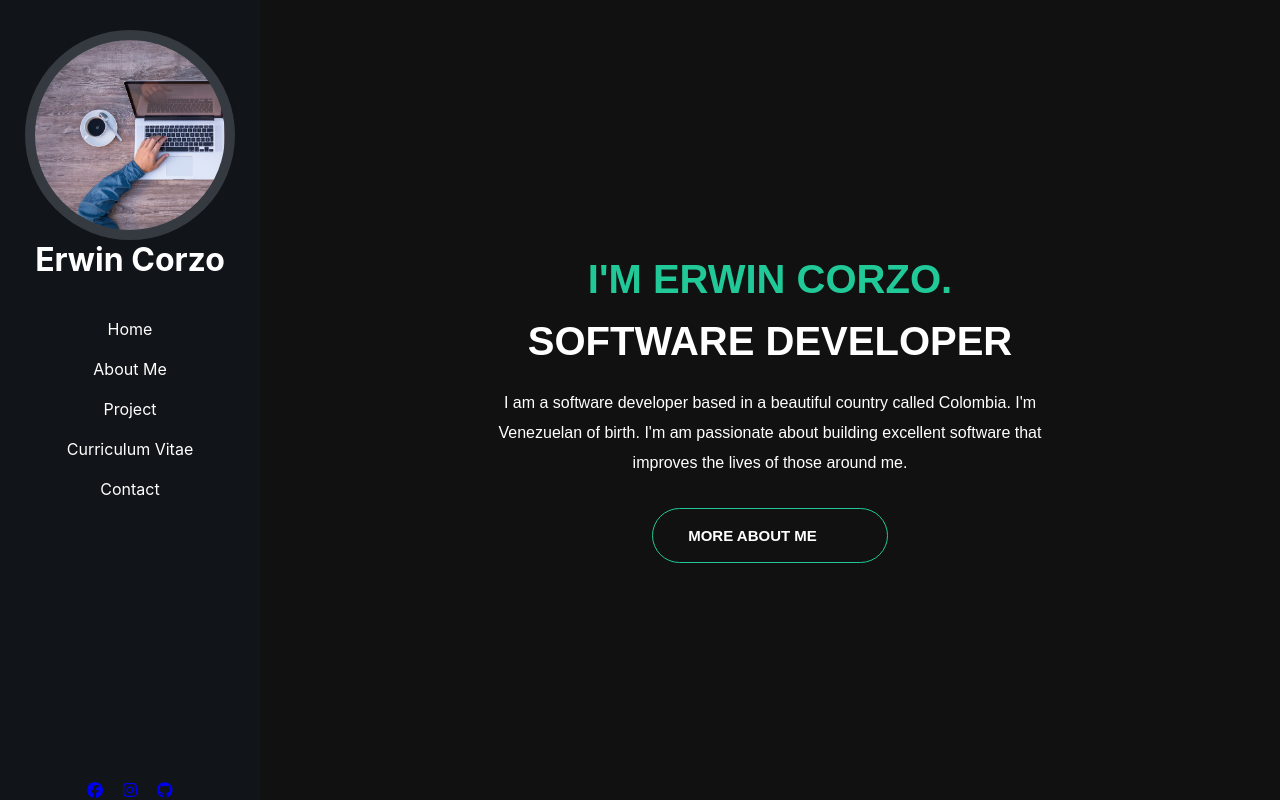
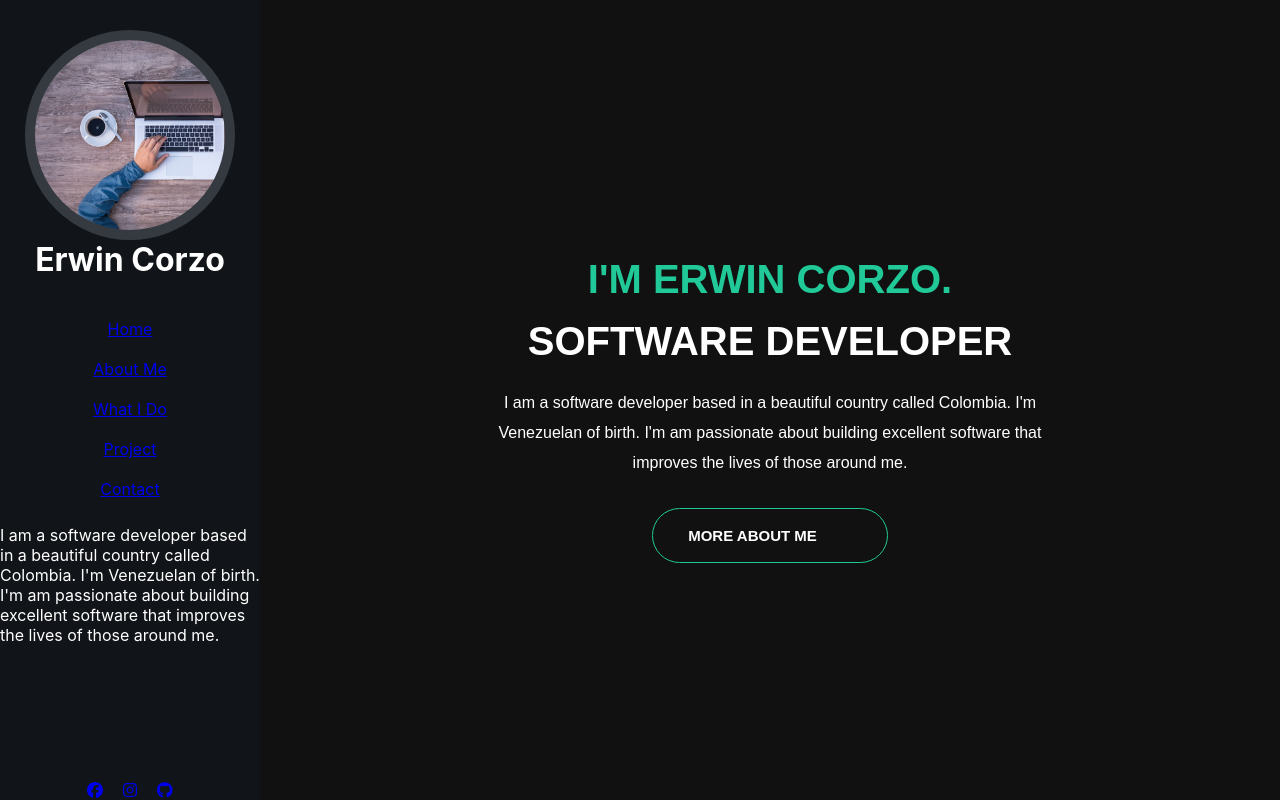
Before and after one commit to Erwin17/PersonalWebSite, a React (Create React App) app: page /about in a window 1280 px wide. Built offline with nearby package versions, Linux system fonts and the light colour scheme.

Commit message:
add pages and link for project

```diff
--- a/package.json
+++ b/package.json
@@ -14,6 +14,7 @@
     "@testing-library/user-event": "^13.5.0",
     "react": "^18.1.0",
     "react-dom": "^18.1.0",
+    "react-router-dom": "^6.3.0",
     "react-scripts": "5.0.1",
     "web-vitals": "^2.1.4"
   },
--- a/src/App.js
+++ b/src/App.js
@@ -1,14 +1,16 @@
 import images from './assets/image/images';
 import { FontAwesomeIcon } from '@fortawesome/react-fontawesome';
-import {faHouse} from '@fortawesome/free-solid-svg-icons';
-import { faUserLarge } from '@fortawesome/free-solid-svg-icons';
-import { faBriefcase } from '@fortawesome/free-solid-svg-icons';
-import { faAddressBook } from '@fortawesome/free-regular-svg-icons';
-import { faBars } from '@fortawesome/free-solid-svg-icons';
 
+import {faBars} from '@fortawesome/free-solid-svg-icons';
 import { faFacebook } from '@fortawesome/free-brands-svg-icons';
 import { faInstagram } from '@fortawesome/free-brands-svg-icons';
 import { faGithub } from '@fortawesome/free-brands-svg-icons';
+import {BrowserRouter as Router, Routes, Route, Link} from 'react-router-dom';
+
+import About from './pages/About';
+import Whatido from './pages/Whatido';
+import Project from './pages/Project';
+import Contact from './pages/Contact';
 
 import './App.css';
 import './BorderBoxes.css'
@@ -34,13 +36,21 @@ function App() {
                 <h1>Erwin Corzo</h1>
               </div>
               <div id="item-menu-sidebar">
-                  <ul>
-                    <li>Home</li>
-                    <li>About Me</li>
-                    <li>Project</li>
-                    <li>Curriculum Vitae</li>
-                    <li>Contact</li>
-                  </ul>
+                  <Router>
+                    <ul>
+                      <li><Link to="/">Home</Link></li>
+                      <li><Link to="/about">About Me</Link></li>
+                      <li><Link to="/whatido">What I Do</Link></li>
+                      <li><Link to="/project">Project</Link></li>
+                      <li><Link to="/contact">Contact</Link></li>
+                    </ul>
+                      <Routes>
+                        <Route path="/about" element={<About />} />
+                        <Route path="/whatido" element={<Whatido />}/>
+                        <Route path="/project" element={<Project />}/>
+                        <Route path="/contact" element={<Contact />} />
+                      </Routes>
+                  </Router>
               </div>
             </div>
             <div id="social-network-link">
--- a/src/pages/About.js
+++ b/src/pages/About.js
@@ -2,7 +2,7 @@ export default function About(){
 
     return (
         <div>
-            About me
+            <p>I am a software developer based in a beautiful country called Colombia. I'm Venezuelan of birth. I'm am passionate about building excellent software that improves the lives of those around me.</p>
         </div>
     );
 }
--- a/src/pages/Contact.js
+++ b/src/pages/Contact.js
@@ -2,7 +2,7 @@ export default function Contact(){
 
     return (
         <div>
-            About me
+            Conatct
         </div>
     );
 }
--- /dev/null
+++ b/src/pages/Project.js
@@ -0,0 +1,8 @@
+export default function Project (){
+
+    return (
+        <div>
+            Project
+        </div>
+    );
+}
--- /dev/null
+++ b/src/pages/Whatido.js
@@ -0,0 +1,8 @@
+export default function Whatido (){
+
+    return (
+        <div>
+            Whatido
+        </div>
+    );
+}
```
Also changed, not shown: src/pages/Briefcase.js (deleted, +0 -8 lines), 1 other file (tests, documents, lock files or other folders).
